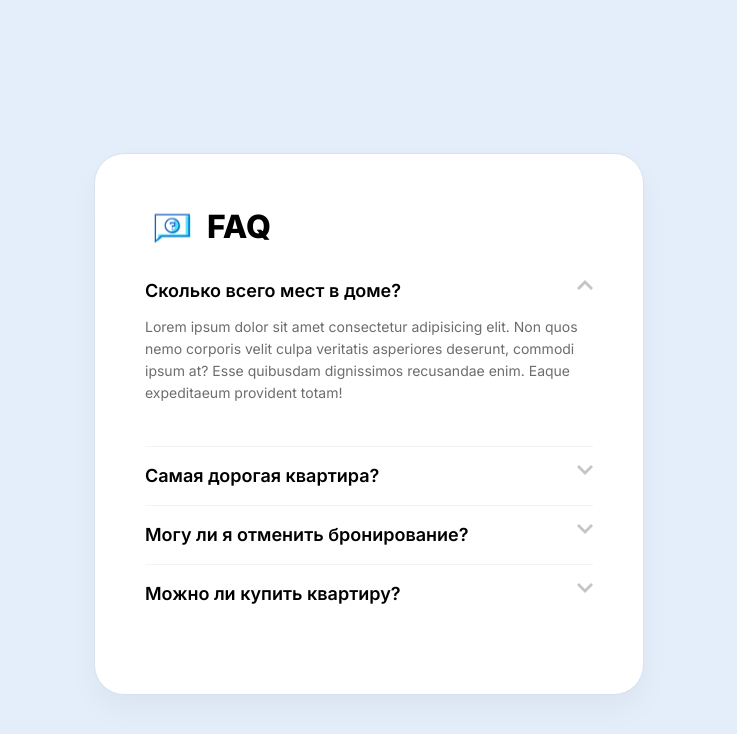
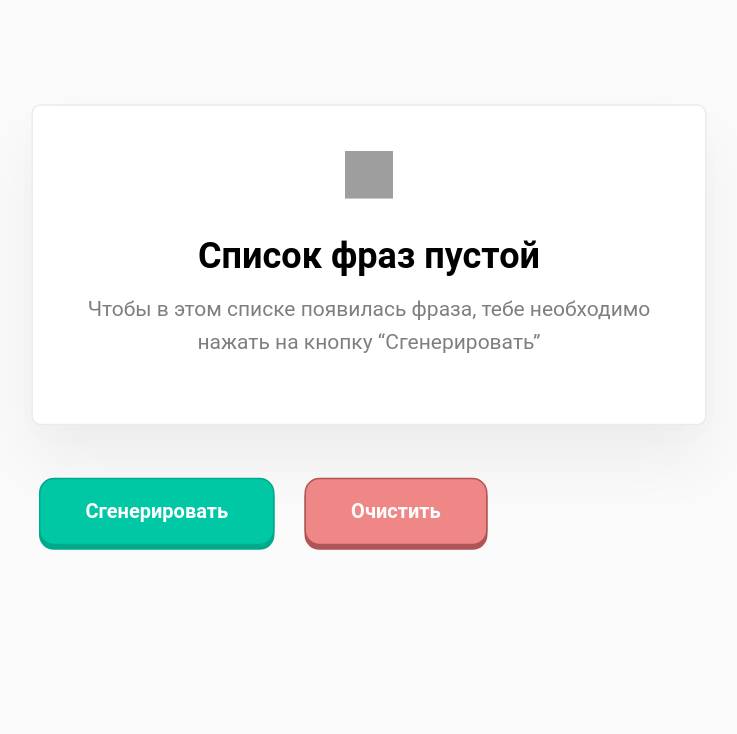
Before and after one commit to JesusYT1803/home-work-1, a React (Create React App) app: page / in a window 1280 px wide. Shown: the top 734 px of the page, without its empty margins (271-1008 px from the left). Built offline with nearby package versions, Linux system fonts and the light colour scheme; grey boxes are pictures that could not be loaded.

Commit message:
Сделал урок №4(1)

```diff
--- a/src/index.js
+++ b/src/index.js
@@ -1,7 +1,7 @@
 import React from "react";
 import ReactDOM from "react-dom";
 import "./index.css";
-import App from "../src/tutorial-3/App";
+import App from "../src/tutorial-4/App";
 
 ReactDOM.render(
   <React.StrictMode>
--- /dev/null
+++ b/src/tutorial-4/App.css
@@ -0,0 +1,81 @@
+* {
+	font-family: "Roboto";
+}
+
+body {
+	background-color: #fafafa;
+}
+
+.wrapper {
+	width: 450px;
+	margin: 50px auto;
+	transform: scale(1.5) translateY(70px);
+}
+
+.list {
+	max-height: 400px;
+	overflow: auto;
+	padding: 30px;
+	margin-bottom: 30px;
+}
+
+.btn {
+	height: 45px;
+	padding: 0 30px;
+	border: 0;
+	border-radius: 10px;
+	margin-right: 15px;
+	font-weight: 600;
+	cursor: pointer;
+	transition: all 0.15s ease;
+}
+
+.btn:active {
+	transform: translateY(2px);
+	box-shadow: none;
+}
+
+.btn_generate {
+	background-color: #00c8a4;
+	color: #fff;
+	box-shadow: 0 3px 0 #00a98b;
+	border: 1px solid #00a98b;
+}
+
+.btn_clear {
+	background-color: #f08787;
+	box-shadow: 0 3px 0 #b05555;
+	border: 1px solid #b05555;
+	color: #fff;
+}
+
+.block {
+	padding: 15px 30px;
+	background: #ffffff;
+	border: 1px solid #ebebeb;
+	box-sizing: border-box;
+	box-shadow: 0px 9px 24px rgba(0, 0, 0, 0.01), 0px 25px 40px rgba(0, 0, 0, 0.05);
+	border-radius: 6px;
+	margin-bottom: 30px;
+}
+
+.block h3 {
+	font-size: 18px;
+}
+
+.empty-block {
+	text-align: center;
+	padding: 30px;
+}
+
+.empty-block h2 {
+	font-size: 24px;
+	margin-bottom: 0;
+}
+
+.empty-block p {
+	margin-top: 10px;
+	font-size: 14px;
+	opacity: 0.5;
+	line-height: 22px;
+}
--- /dev/null
+++ b/src/tutorial-4/App.jsx
@@ -0,0 +1,39 @@
+import React from "react";
+import { EmptyBlock } from "./components/EmptyBlock";
+import { PhrasesList } from "./components/PhrasesList";
+import { adjectivesArr } from "./mocks/adjectives";
+import { nounsArr } from "./mocks/nouns";
+import { getRandomArrElem } from "./utils";
+import "./App.css";
+
+const App = () => {
+	const [phrases, setPhrases] = React.useState([]);
+	const handleGeneratePhrase = (adjectives, nouns) => {
+		const firstAdj = getRandomArrElem(adjectives);
+		const secondAdj = getRandomArrElem(adjectives);
+		const noun = getRandomArrElem(nouns);
+		const newPhrase = `${firstAdj} ${secondAdj} ${noun}`;
+
+		setPhrases((prev) => [newPhrase, ...prev]);
+	};
+	return (
+		<div className="wrapper">
+			{phrases.length > 0 ? (
+				<PhrasesList phrasesArr={phrases} />
+			) : (
+				<EmptyBlock />
+			)}
+			<button
+				className="btn btn_generate"
+				onClick={() => handleGeneratePhrase(adjectivesArr, nounsArr)}
+			>
+				Сгенерировать
+			</button>
+			<button className="btn btn_clear" onClick={() => setPhrases([])}>
+				Очистить
+			</button>
+		</div>
+	);
+};
+
+export default App;
--- /dev/null
+++ b/src/tutorial-4/components/EmptyBlock.jsx
@@ -0,0 +1,24 @@
+import React from "react";
+
+const emptyListImg = {
+  src: "https://res.cloudinary.com/dfnhxiq6j/image/upload/v1640354646/ghost_lztiyl.png",
+  alt: "Ghost",
+};
+
+export const EmptyBlock = () => {
+  return (
+    <div className="block empty-block">
+      <img
+        src={emptyListImg.src}
+        width="32px"
+        height="32px"
+        alt={emptyListImg.alt}
+      />
+      <h2>Список фраз пустой</h2>
+      <p>
+        Чтобы в этом списке появилась фраза, тебе необходимо нажать на кнопку
+        “Сгенерировать”
+      </p>
+    </div>
+  );
+};
--- /dev/null
+++ b/src/tutorial-4/components/Phrase.jsx
@@ -0,0 +1,9 @@
+import React from "react";
+
+export const Phrase = ({ text }) => {
+	return (
+		<div className="block">
+			<h3>{text}</h3>
+		</div>
+	);
+};
--- /dev/null
+++ b/src/tutorial-4/components/PhrasesList.jsx
@@ -0,0 +1,12 @@
+import React from "react";
+import { Phrase } from "./Phrase";
+
+export const PhrasesList = ({ phrasesArr }) => {
+	return (
+		<div className="list">
+			{phrasesArr.map((phrase) => (
+				<Phrase key={phrase} text={phrase} />
+			))}
+		</div>
+	);
+};
--- /dev/null
+++ b/src/tutorial-4/mocks/adjectives.js
@@ -0,0 +1,31 @@
+export const adjectivesArr = [
+	"абсолютный",
+	"адский",
+	"азартный",
+	"активный",
+	"ангельский",
+	"астрономический",
+	"баснословный",
+	"безбожный",
+	"безбрежный",
+	"безвозвратный",
+	"безграничный",
+	"бездонный",
+	"бездушный",
+	"безжалостный",
+	"замечательно",
+	"замечательный",
+	"записной",
+	"запредельный",
+	"заядлый",
+	"звериный",
+	"зверский",
+	"зеленый",
+	"злой",
+	"злостный",
+	"значительный",
+	"неоспоримый",
+	"неотразимый",
+	"неоценимый",
+	"непередаваемый",
+];
--- /dev/null
+++ b/src/tutorial-4/mocks/nouns.js
@@ -0,0 +1,12 @@
+export const nounsArr = [
+	"лгун",
+	"день",
+	"конь",
+	"олень",
+	"человек",
+	"программист",
+	"ребёнок",
+	"конец",
+	"город",
+	"дурак",
+];
--- /dev/null
+++ b/src/tutorial-4/utils.js
@@ -0,0 +1,10 @@
+const getRandomInRange = (low, high) => {
+	const newLow = Math.ceil(low);
+	const newHigh = Math.floor(high);
+
+	return Math.floor(Math.random() * (newHigh - newLow + 1)) + newLow;
+};
+
+export const getRandomArrElem = (arr) => {
+	return arr.slice()[getRandomInRange(0, arr.length - 1)];
+};
```
Also changed, not shown: src/tutorial-tasklist-pure-js/index.html (renamed from src/tutorial-4/index.html), src/tutorial-tasklist-pure-js/script.js (renamed from src/tutorial-4/script.js).
